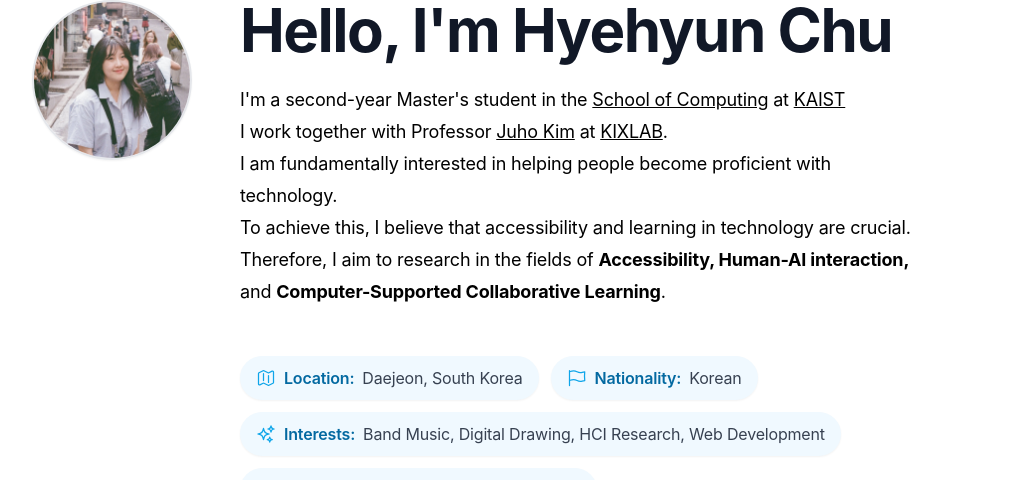
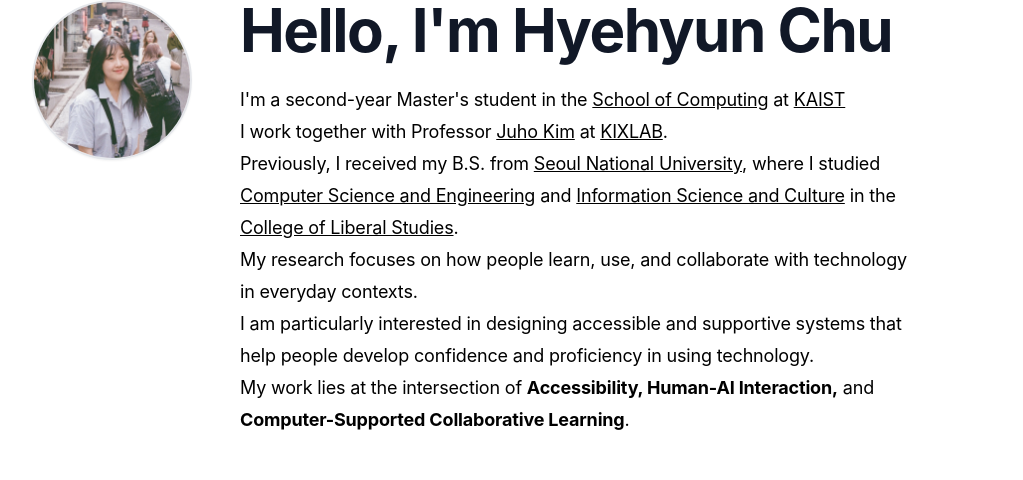
Before and after one commit to HHCHU/hyehyunchu, a Next.js app: page / in a window 1280 px wide. Shown: the part 160-640 px from the top of the page, without its empty margins (120-1143 px from the left). Built offline with nearby package versions, Linux system fonts and the light colour scheme; no server answers.

Commit message:
✨ Update hero

```diff
--- a/src/data/data.tsx
+++ b/src/data/data.tsx
@@ -113,15 +113,54 @@ export const heroData: Hero = {
         </a>
         .
         <br />
-        I am fundamentally interested in helping people become proficient with
+        Previously, I received my B.S. from{" "}
+        <a
+          href="https://www.snu.ac.kr/eng/"
+          target="_blank"
+          rel="noopener noreferrer"
+          className="underline"
+        >
+          Seoul National University
+        </a>
+        , where I studied{" "}
+        <a
+          href="https://cse.snu.ac.kr/en/"
+          target="_blank"
+          rel="noopener noreferrer"
+          className="underline"
+        >
+          Computer Science and Engineering
+        </a>{" "}
+        and{" "}
+        <a
+          href="https://isc.snu.ac.kr/"
+          target="_blank"
+          rel="noopener noreferrer"
+          className="underline"
+        >
+          Information Science and Culture
+        </a>{" "}
+        in the{" "}
+        <a
+          href="https://cls.snu.ac.kr/"
+          target="_blank"
+          rel="noopener noreferrer"
+          className="underline"
+        >
+          College of Liberal Studies
+        </a>
+        .
+        <br />
+        My research focuses on how people learn, use, and collaborate with
+        technology in everyday contexts.
+        <br />
+        I am particularly interested in designing accessible and supportive
+        systems that help people develop confidence and proficiency in using
         technology.
         <br />
-        To achieve this, I believe that accessibility and learning in technology
-        are crucial.
-        <br />
-        Therefore, I aim to research in the fields of{" "}
+        My work lies at the intersection of{" "}
         <strong className="text-black">
-          Accessibility, Human-AI interaction,
+          Accessibility, Human-AI Interaction,
         </strong>{" "}
         and{" "}
         <strong className="text-black">
```
